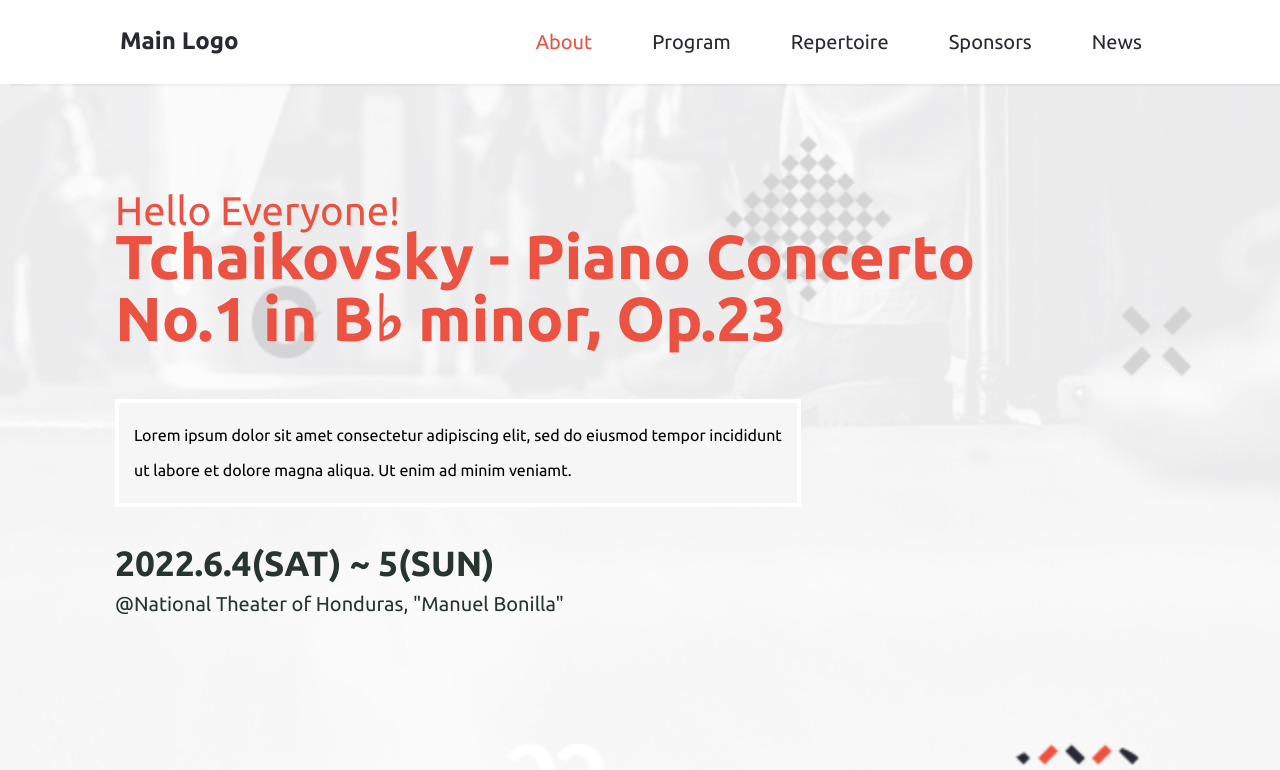
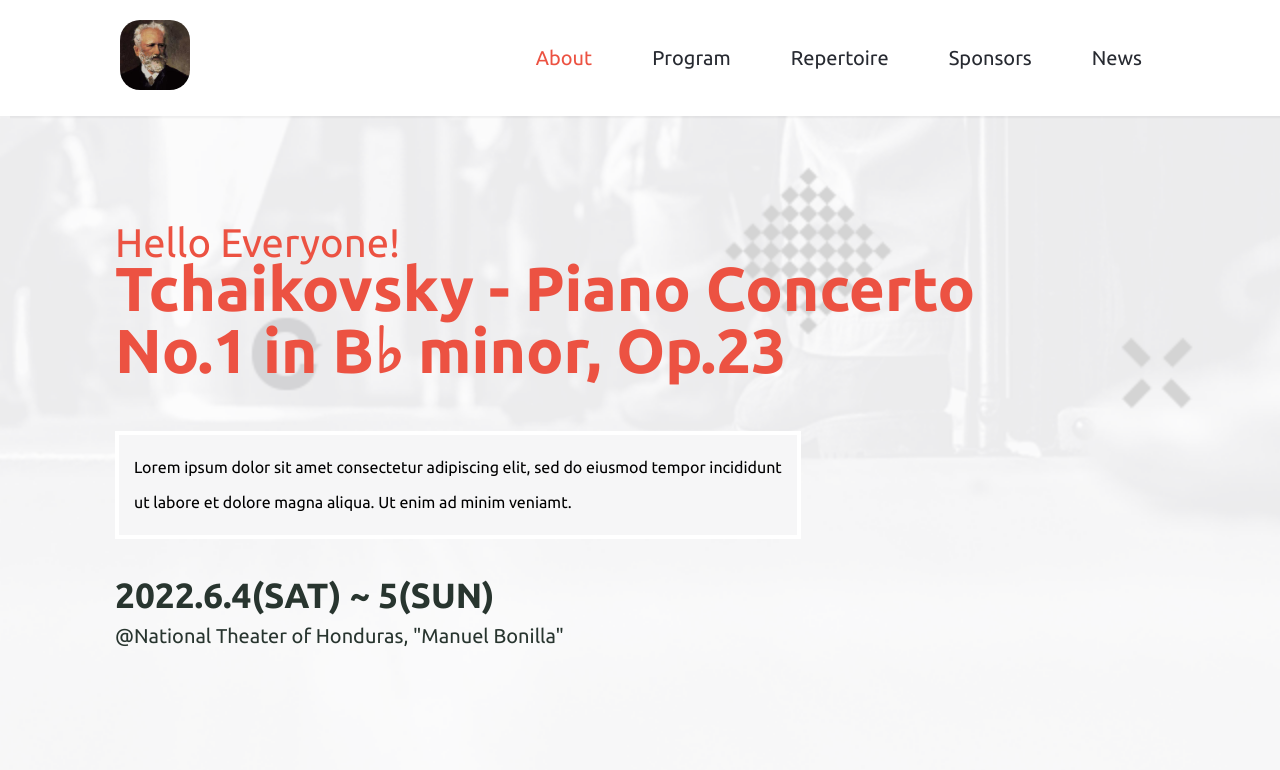
Before and after one commit to ulisesedu7/Capstone-Project-1, a plain HTML site: page index.html in a window 1280 px wide. Shown: the top 770 px of the page. Drawn offline with Linux system fonts and the light colour scheme.

Commit message:
Finish styles for both pages 2

```diff
--- a/css/styles.css
+++ b/css/styles.css
@@ -3,6 +3,7 @@
   padding: 0;
   font-family: 'Ubuntu', 'Montserrat', sans-serif, Arial;
   font-style: normal;
+  scroll-behavior: smooth;
 }
 
 .display-flex {
@@ -72,6 +73,12 @@
 #about-link:link,
 #about-link:visited {
   color: #ec5242;
+}
+
+.mobile-menu-a img {
+  height: 70px;
+  width: 70px;
+  border-radius: 20px;
 }
 /*
 Hamburguer Icon Classes
@@ -492,7 +499,7 @@
 
   .desktop-nav-list {
     justify-content: space-between;
-    align-items: baseline;
+    align-items: center;
     padding: 0 6.25rem;
     box-shadow: 10px 20px rgba(0, 0, 0);
   }
--- a/index.html
+++ b/index.html
@@ -20,7 +20,7 @@
 <body>
   <header id="desktop-header">
     <nav class="desktop-nav-list display-flex">
-      <a class="mobile-menu-a" id="main-logo" href="index.html">Main Logo</a>
+      <a class="mobile-menu-a" id="main-logo" href="index.html"><img src="images/tchaikovski-img.jpg"></a>
       <ul class="desktop-menu-links display-flex">
         <li><a class="desktop-menu-a" href="about-page.html" id="about-link">About</a></li>
         <li><a class="desktop-menu-a" href="#program-section">Program</a></li>
@@ -42,7 +42,7 @@
 
         <div class="mobile-menu">
           <ul class="mobile-menu-links display-flex">
-            <li><a class="mobile-menu-a" id="main-logo" href="index.html">Main Logo</a></li>
+            <li><a class="mobile-menu-a" id="main-logo" href="index.html"><img src="images/tchaikovski-img.jpg"></a></li>
             <li><a class="mobile-menu-a" href="about-page.html" id="about-link">About</a></li>
             <li><a class="mobile-menu-a" href="#program-section">Program</a></li>
             <li><a class="mobile-menu-a" href="#repertoire">Repertoire</a></li>
```
Also changed, not shown: about-page.html (+2 -2 lines).
